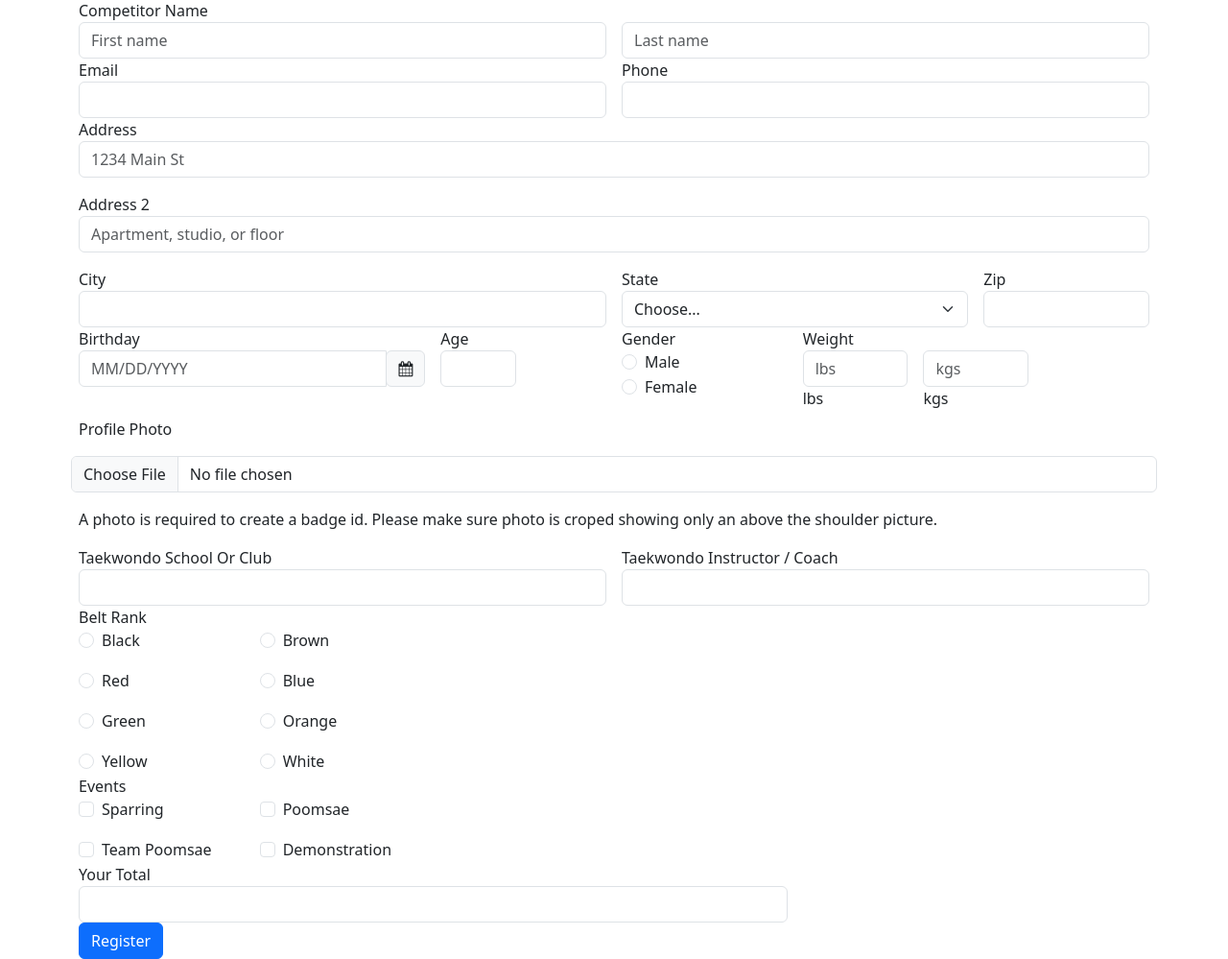
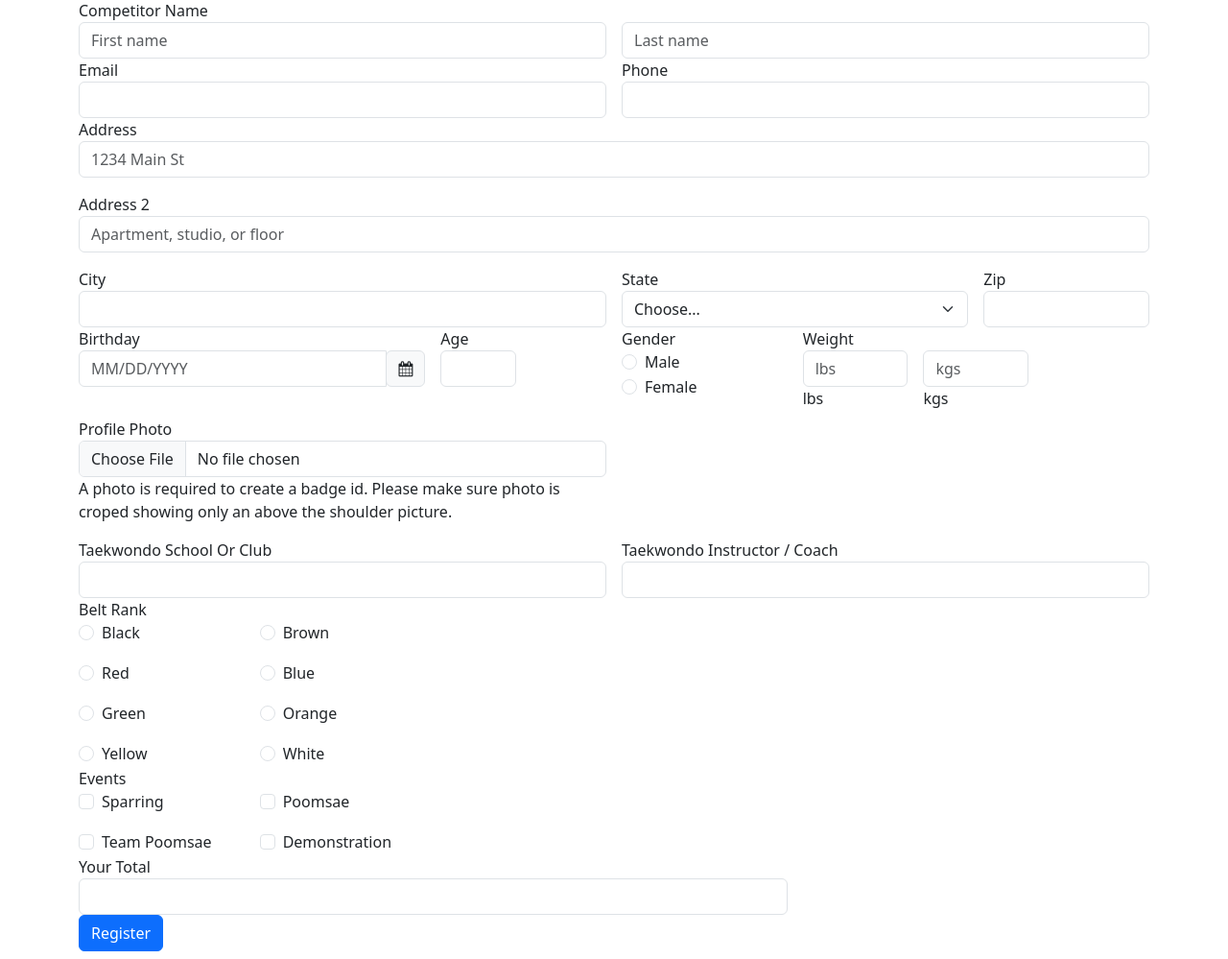
Before and after one commit to audioboxer217/gdtkd_registration, a Flask app: page / in a window 1280 px wide. Shown: the part 57-1056 px from the top of the page at 96% size. Run offline with Flask 3, Linux system fonts and the light colour scheme; some libraries are stand-ins or nearby versions.

Commit message:
Add image preview and upload handling
Closed Add image upload #6

```diff
--- a/app.py
+++ b/app.py
@@ -1,7 +1,9 @@
 from flask import Flask, render_template, request
 import json
+import os
 
 app = Flask(__name__)
+app.config["UPLOAD_FOLDER"] = "/data"
 
 
 @app.route("/", methods=["GET", "POST"])
@@ -21,16 +23,19 @@ def handle_form():
             age=request.form.get("age"),
             gender=request.form.get("gender"),
             weight=request.form.get("weight"),
-            profilePic=request.form.get("profilePic"),
             school=request.form.get("school"),
             coach=request.form.get("coach"),
             beltRank=request.form.get("beltRank"),
             events=request.form.get("eventList"),
         )
+        formFilename = f"{form_data['fname']}_{form_data['lname']}.json"
+        with open(os.path.join(app.config["UPLOAD_FOLDER"], formFilename), "w") as f:
+            json.dump(form_data, f)
 
-        # Return a response or redirect to another page
-        with open(f"/data/{form_data['fname']}_{form_data['lname']}.json", "w") as f:
-            json.dump(form_data, f)
+        profileImg = request.files["profilePic"]
+        imageExt = os.path.splitext(profileImg.filename)[1]
+        imgFilename = f"{form_data['fname']}_{form_data['lname']}{imageExt}"
+        profileImg.save(os.path.join(app.config["UPLOAD_FOLDER"], imgFilename))
 
         return render_template("success.html", form_data=form_data, indent=4)
     else:
--- a/static/js/global.js
+++ b/static/js/global.js
@@ -1,3 +1,51 @@
+function upload_img(files) {
+  if (files[0]) {
+
+    var MAX_WIDTH = 300;
+    var MAX_HEIGHT = 300;
+
+    let imageFile = files[0];
+    var reader = new FileReader();
+    reader.onload = function (e) {
+      var img = document.createElement("img");
+
+      img.onload = function (event) {
+        var width = img.width;
+        var height = img.height;
+        // Change the resizing logic
+        if (width > height) {
+          if (width > MAX_WIDTH) {
+            height = height * (MAX_WIDTH / width);
+            width = MAX_WIDTH;
+          }
+        } else {
+          if (height > MAX_HEIGHT) {
+            width = width * (MAX_HEIGHT / height);
+            height = MAX_HEIGHT;
+          }
+        }
+        // Dynamically create a canvas element
+        var canvas = document.createElement("canvas");
+        canvas.width = width;
+        canvas.height = height;
+
+        // var canvas = document.getElementById("canvas");
+        var ctx = canvas.getContext("2d");
+
+        // Actual resizing
+        ctx.drawImage(img, 0, 0, width, height);
+
+        // Show resized image in preview element
+        var dataurl = canvas.toDataURL(imageFile.type);
+        document.getElementById("profileImg").src = dataurl;
+        document.getElementById("profileImg").value = dataurl;
+      }
+      img.src = e.target.result;
+    }
+    reader.readAsDataURL(imageFile);
+  }
+}
+
 function formatPhoneNumber(input) {
   // Remove any non-digits from the input
   var phoneNum = input.replace(/[^0-9]/g, "");
--- a/templates/form.html
+++ b/templates/form.html
@@ -19,7 +19,7 @@
 <body>
   <div class="container">
     <h1>Registration Form</h1>
-    <form action="/" method="post" id="eventRegistration">
+    <form action="/" method="post" enctype=multipart/form-data id="eventRegistration">
       <label for="inputName" class="form-check-label">Competitor Name</label>
       <div class="row g-3">
         <div class="col">
@@ -172,9 +172,14 @@
         </div>
       </div>
       <div class="row g-3">
-        <label class="form-check-label" for="profilePic">Profile Photo</label>
-        <input type="file" class="form-control" name="profilePic" id="profilePic" required>
-        <p>A photo is required to create a badge id. Please make sure photo is croped showing only an above the shoulder picture.</p>
+        <div class="col-md-6">
+          <label class="form-check-label" for="profilePic">Profile Photo</label>
+          <input type="file" class="form-control" name="profilePic" id="profilePic" accept="image/*" onchange="upload_img(this.files)" required>
+          <p>A photo is required to create a badge id. Please make sure photo is croped showing only an above the shoulder picture.</p>
+        </div>
+        <div class="col-md-6">
+          <img id="profileImg">
+        </div>
       </div>
       <div class="row g-3">
         <div class="col-md-6">
--- a/templates/success.html
+++ b/templates/success.html
@@ -27,7 +27,6 @@
       age: {{form_data.age}}<br>
       gender: {{form_data.gender}}<br>
       weight: {{form_data.weight}} kg<br>
-      profilePic: {{form_data.profilePic}}<br>
       school: {{form_data.school}}<br>
       coach: {{form_data.coach}}<br>
       beltRank: {{form_data.beltRank}}<br>
```
